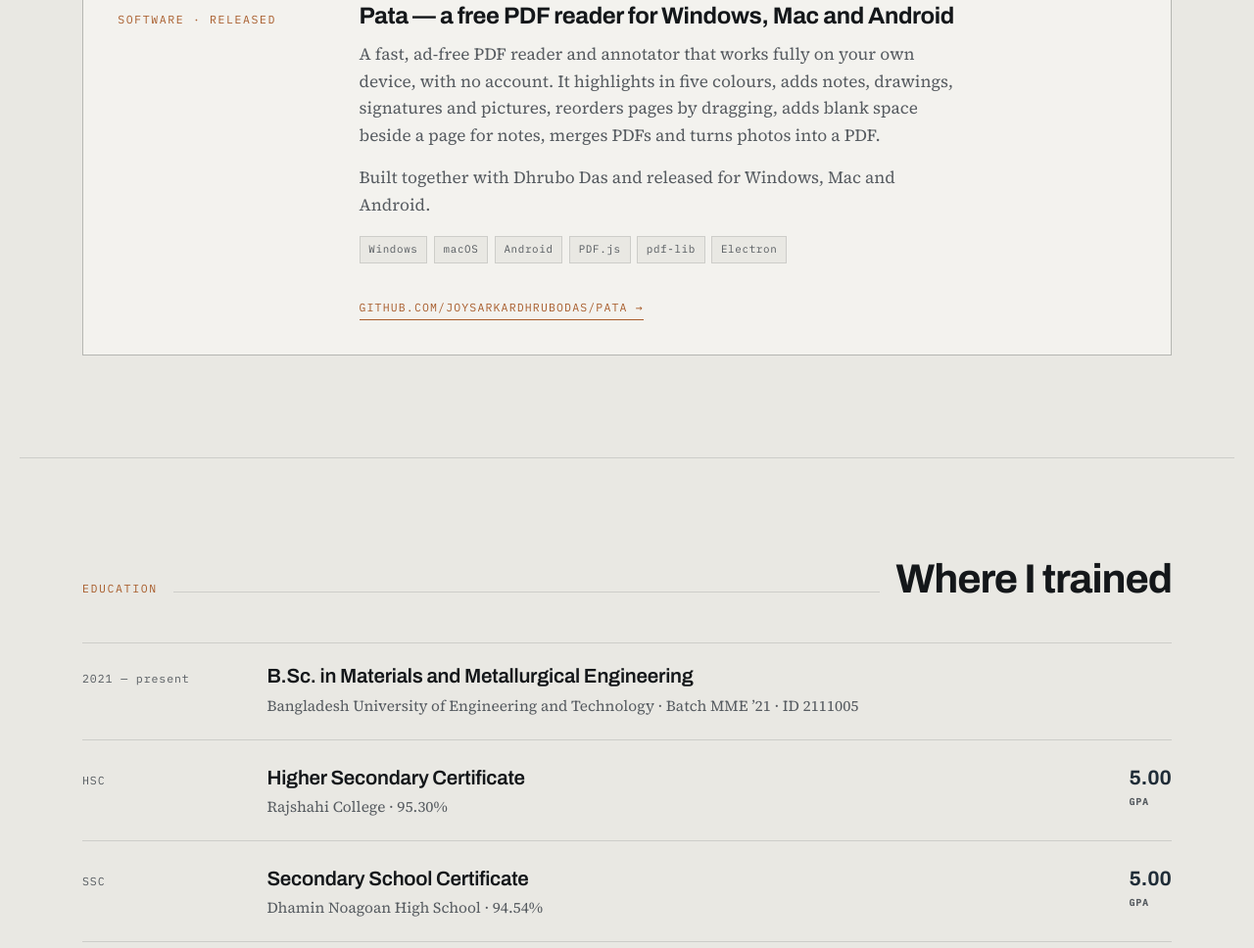
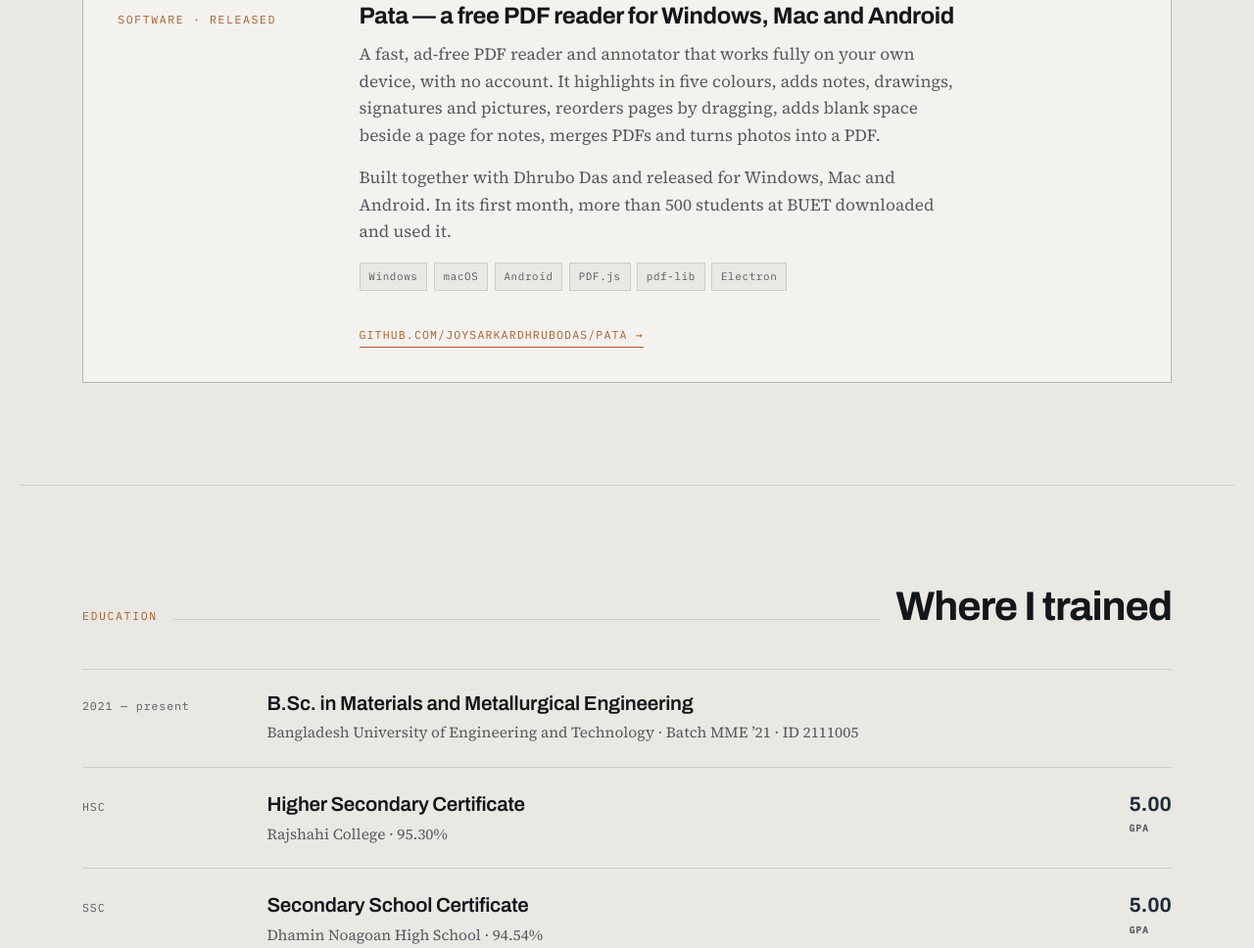
Before and after one commit to JoySarkarBappy/protfolio, a plain HTML site: page index.html in a window 1280 px wide. Shown: the part 1902-2870 px from the top of the page at 98% size. Drawn offline with Linux system fonts and the light colour scheme; no server answers.

Commit message:
Add Pata usage milestone: 500+ users at BUET in the first month
Co-Authored-By: Claude Sonnet 5.5 <noreply@anthropic.com>
Claude-Session: https://claude.ai/code/session_01KLnwivzKkXp2NYWNs4M5nJ

```diff
--- a/index.html
+++ b/index.html
@@ -309,7 +309,7 @@ footer.foot .wrap{display:flex;flex-wrap:wrap;gap:.75rem 1.5rem;justify-content:
       <div class="body">
       <h3>Pata — a free PDF reader for Windows, Mac and Android</h3>
       <p>A fast, ad-free PDF reader and annotator that works fully on your own device, with no account. It highlights in five colours, adds notes, drawings, signatures and pictures, reorders pages by dragging, adds blank space beside a page for notes, merges PDFs and turns photos into a PDF.</p>
-      <p>Built together with Dhrubo Das and released for Windows, Mac and Android.</p>
+      <p>Built together with Dhrubo Das and released for Windows, Mac and Android. In its first month, more than 500 students at BUET downloaded and used it.</p>
       <ul class="tags">
         <li>Windows</li><li>macOS</li><li>Android</li><li>PDF.js</li><li>pdf-lib</li><li>Electron</li>
       </ul>
```
